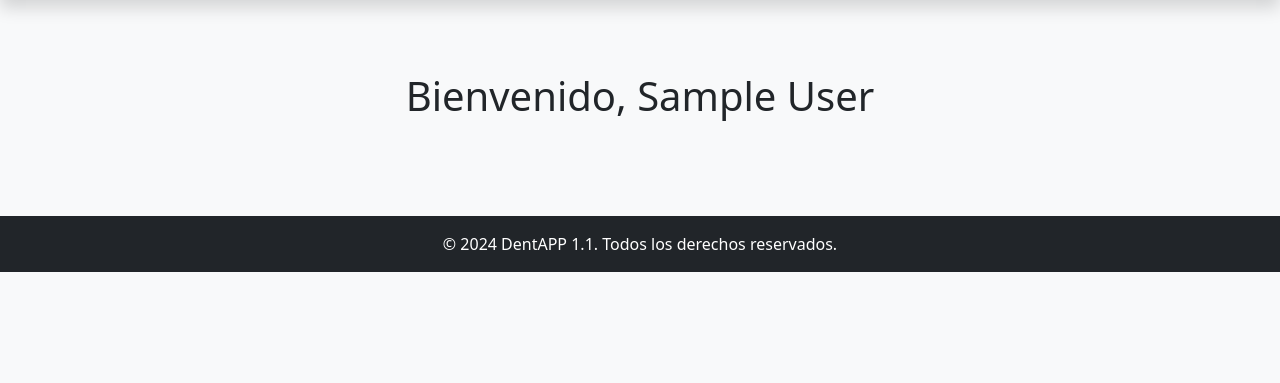
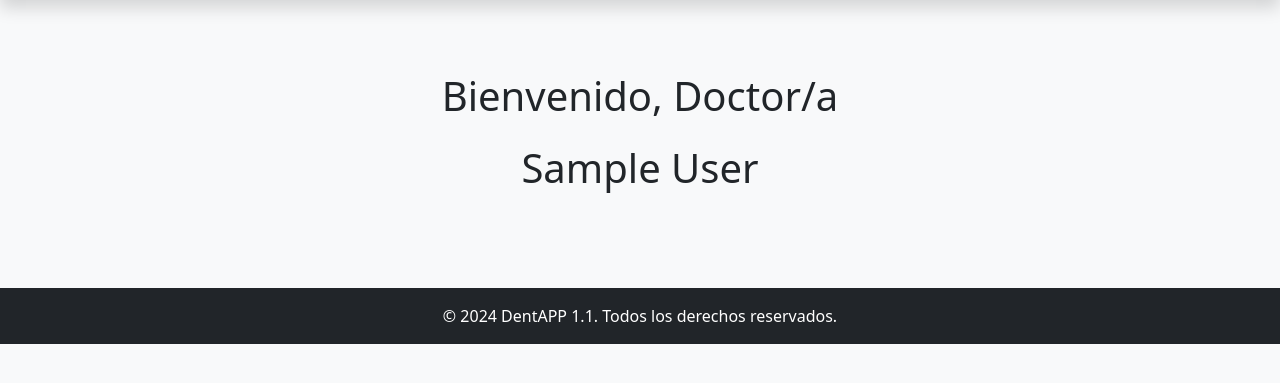
Before and after one commit to HAjiMe-0/BDdentista, a Flask app: page /index in a window 1280 px wide. Shown: the part 56-439 px from the top of the page. Run offline with Flask 3, Linux system fonts and the light colour scheme; the visitor is signed in with stand-in values (Sample User, id 1); some libraries are stand-ins or nearby versions.

Commit message:
modificacion index

```diff
--- a/BDDentista.sql
+++ b/BDDentista.sql
@@ -84,5 +84,4 @@ CREATE TABLE formulario_medico (
     pregunta_respuesta JSON NOT NULL,
     FOREIGN KEY (paciente_id) REFERENCES paciente(paciente_id) ON DELETE CASCADE
 );
-
-//ALTER TABLE formulario_medico ALTER COLUMN pregunta_respuesta TYPE JSONB;
+ALTER TABLE formulario_medico ALTER COLUMN pregunta_respuesta TYPE JSONB;
--- a/app/__init__.py
+++ b/app/__init__.py
@@ -12,7 +12,7 @@ migrate = Migrate()
 def create_app():
     app = Flask(__name__)
     app.config['SECRET_KEY'] = 'your_secret_key'
-    app.config['SQLALCHEMY_DATABASE_URI'] = 'postgresql+pg8000://postgres:123@localhost/BDDentista'
+    app.config['SQLALCHEMY_DATABASE_URI'] = 'postgresql+pg8000://postgres:12345@localhost/BDDentista'
     app.config['MAIL_SERVER'] = 'smtp.yourmailserver.com'
     app.config['MAIL_PORT'] = 587
     app.config['MAIL_USE_TLS'] = True
--- a/app/templates/index.html
+++ b/app/templates/index.html
@@ -4,6 +4,7 @@
 
 {% block content %}
     <div class="container py-5">
-        <h1 class="text-center mb-4">Bienvenido, {{ session['doctor_name'] }}</h1>
+        <h1 class="text-center mb-4">Bienvenido, Doctor/a</h1>
+        <h1 class="text-center mb-4">{{ session['doctor_name'] }}</h1>
     </div>
 {% endblock %}
```
